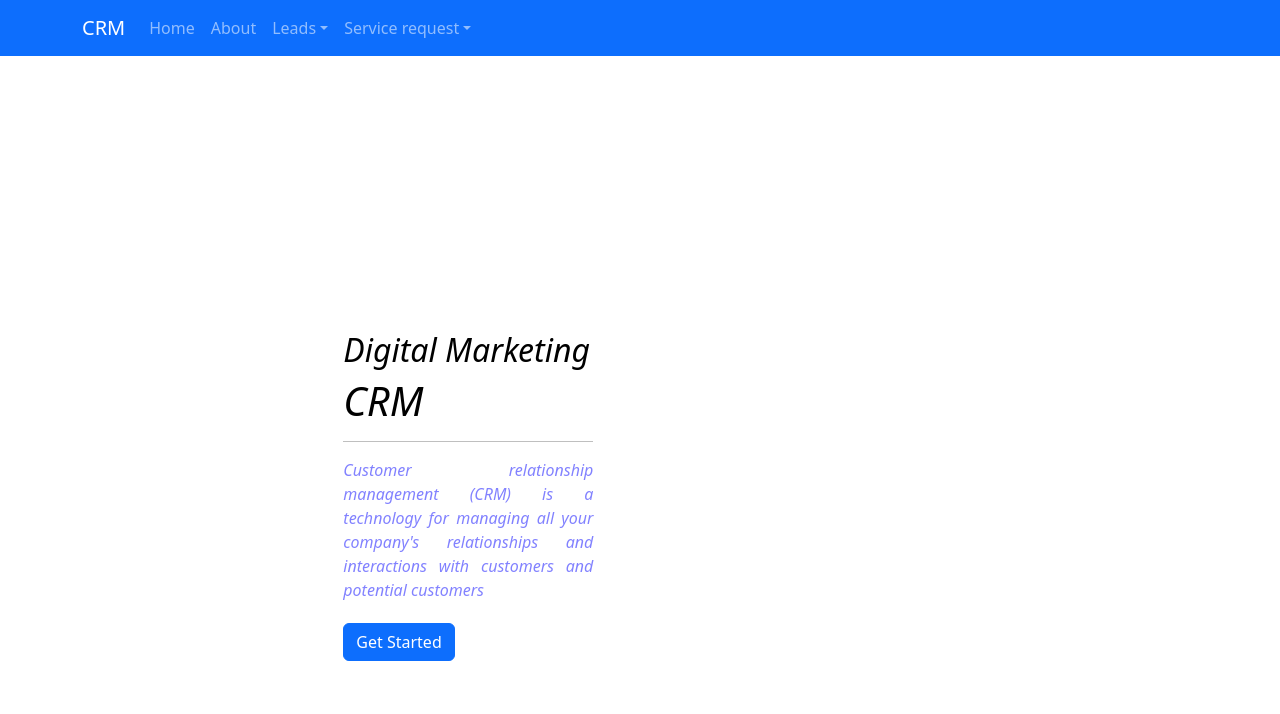
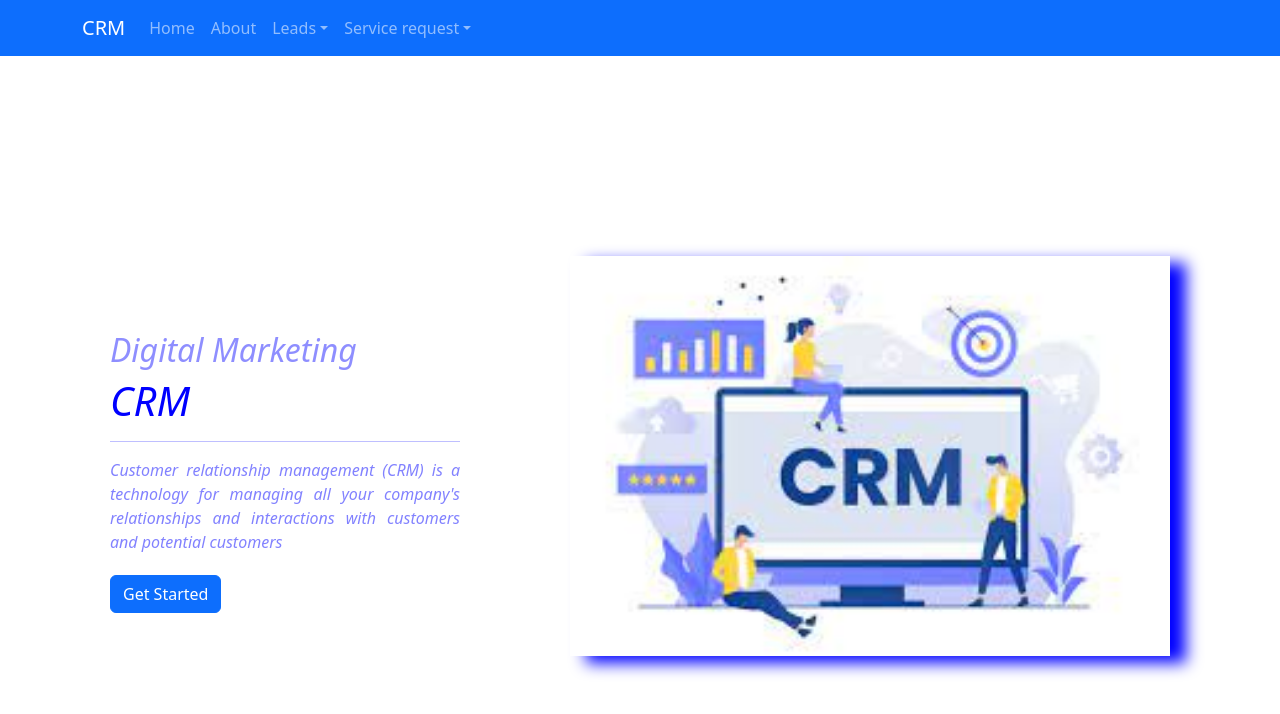
Before and after one commit to bhavanilakshmi23/auth-frontend, a React (Create React App) app: page /dashboard in a window 1280 px wide. Shown: the top 714 px of the page. Built offline with nearby package versions, Linux system fonts and the light colour scheme.

Commit message:
Update index.css

```diff
--- a/src/index.css
+++ b/src/index.css
@@ -9,15 +9,14 @@
 }
 #home{
     display: flex;
-
-    height: 100vh;
+   height: 100vh;
     justify-content: space-evenly;
     align-items: center;
 }
 .side1{
     text-align: justify;
     color: black;
-    width: 250px;
+    width: 350px;
     height: 250px;
 
 }
@@ -26,21 +25,7 @@ p{
     text-align: justify;
     font-style: italic;
 }
-h1{
-    color: blue;
-    font-weight: bold;
-    font-style: oblique;
 
-}
-h2{
-    color: rgba(0, 0, 255, 0.585);
-    font-style: oblique;
-}
-img{
-    width: 600px;
-    height: 400px;
- filter: drop-shadow(16px 7px 8px blue);
-}
 
 .btn{
     padding: 6px;
@@ -48,3 +33,27 @@ img{
     border-radius: 10px;
     color:white;
 }
+
+.head1 {
+    color: blue;
+  font-style: oblique;
+
+}
+.hr{
+    color: blue ;
+}
+
+.head2 {
+    color: rgba(0, 0, 255, 0.442);
+    font-style: oblique;
+}
+
+.img {
+    width: 600px;
+    height: 400px;
+    filter: drop-shadow(16px 7px 8px blue);
+    background-image: url(images.jpg);
+    background-repeat: no-repeat;
+    background-position: center;
+    background-size: cover;
+}
```
